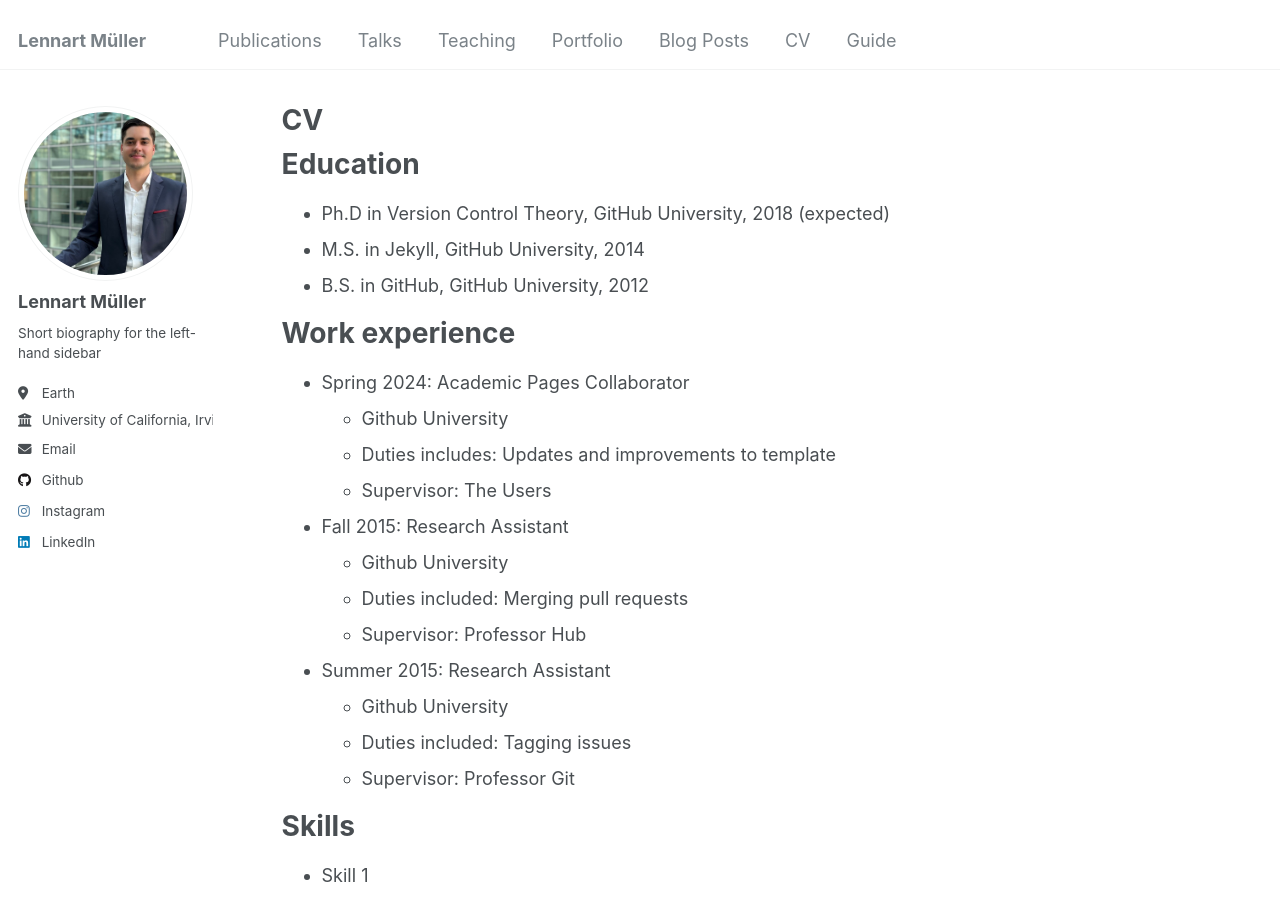
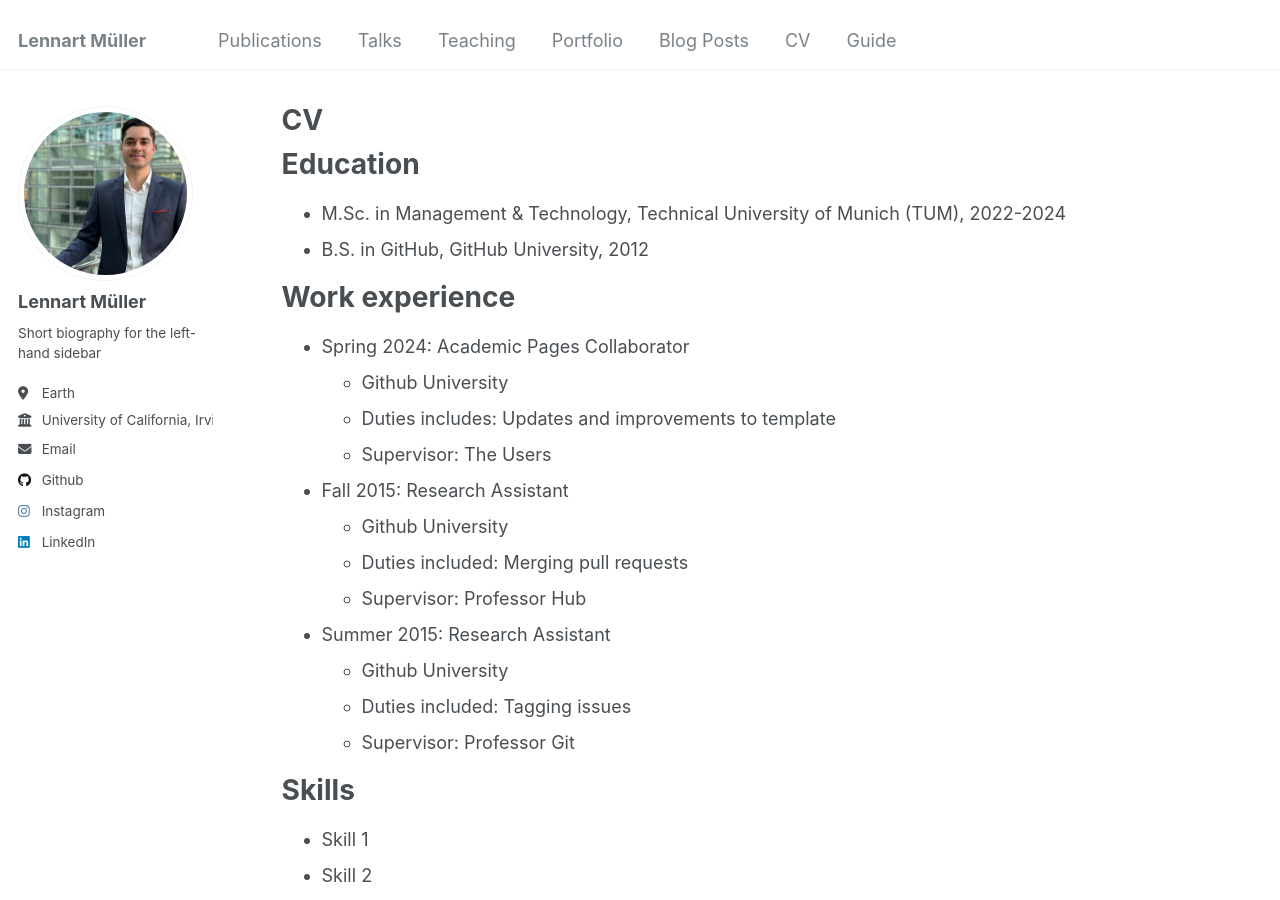
Before and after one commit to lennartmueller123/lennartmueller123.github.io, a Jekyll site: the page built from _pages/cv.md, in a window 1280 px wide and 900 px high. Built offline with Jekyll 4.4.1, drawn with Linux system fonts in a browser that asks for light colours.

Commit message:
Update cv.md

```diff
--- a/_pages/cv.md
+++ b/_pages/cv.md
@@ -11,8 +11,7 @@ redirect_from:
 
 Education
 ======
-* Ph.D in Version Control Theory, GitHub University, 2018 (expected)
-* M.S. in Jekyll, GitHub University, 2014
+* M.Sc. in Management & Technology, Technical University of Munich (TUM), 2022-2024
 * B.S. in GitHub, GitHub University, 2012
 
 Work experience
```
